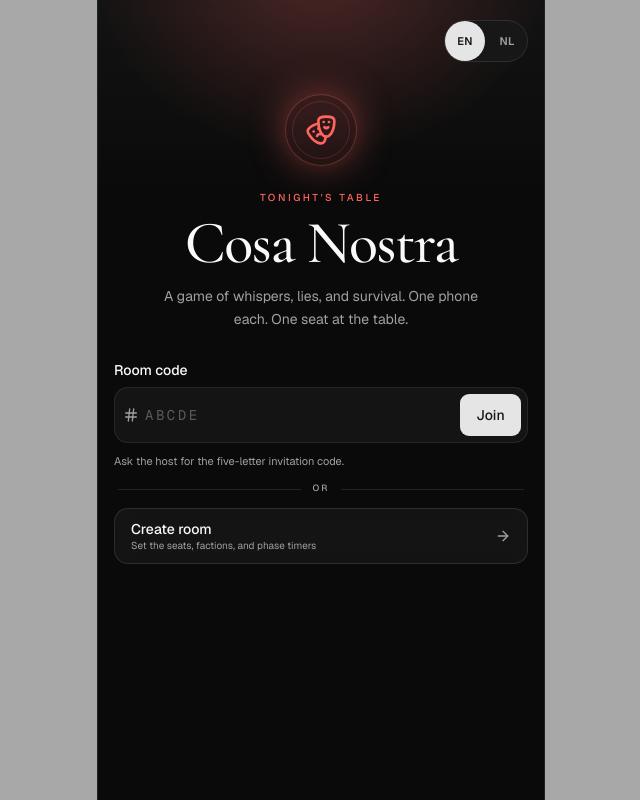
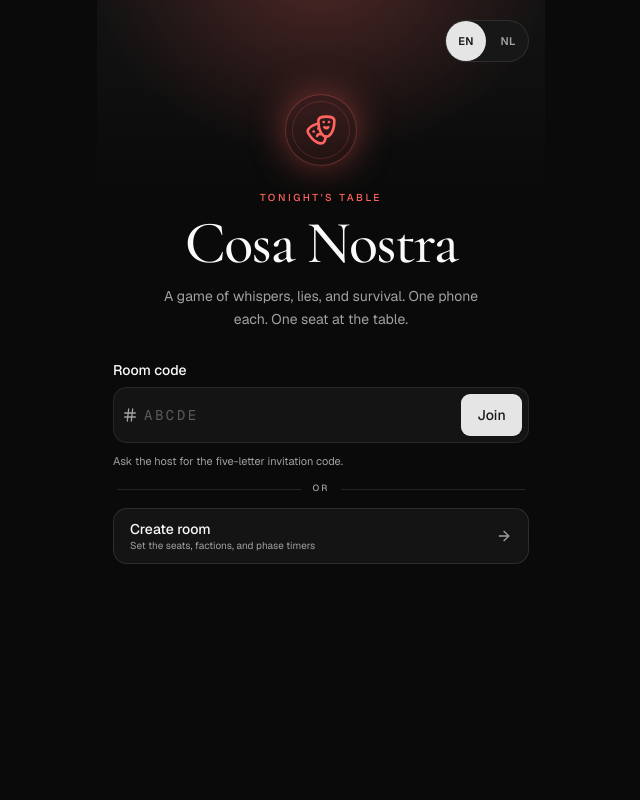
Before and after one commit to bindothorpe/cosa-nostra-ui, a Next.js app: page / in a window 1280 px wide. Shown: the whole page, without its empty margins (319-959 px from the left). Built offline with nearby package versions, Linux system fonts and the light colour scheme; no server answers.

Commit message:
feat: :sparkles: Updated background colors

```diff
--- a/app/globals.css
+++ b/app/globals.css
@@ -172,7 +172,8 @@
     @apply bg-background text-foreground;
   }
   html {
-    @apply font-sans;
+    @apply bg-background font-sans;
+    color-scheme: dark;
     -webkit-tap-highlight-color: transparent;
   }
   body {
--- a/app/layout.tsx
+++ b/app/layout.tsx
@@ -31,6 +31,8 @@ export const viewport: Viewport = {
   width: "device-width",
   initialScale: 1,
   interactiveWidget: "resizes-content",
+  themeColor: "#0a0a0a",
+  colorScheme: "dark",
 };
 
 export const metadata: Metadata = {
@@ -39,6 +41,7 @@ export const metadata: Metadata = {
     "A mobile-first mock UI for the Cosa Nostra social deduction game.",
   appleWebApp: {
     title: "Cosa Nostra",
+    statusBarStyle: "black",
   },
 };
 
@@ -49,7 +52,7 @@ async function IntlShell({ children }: { children: React.ReactNode }) {
     <NextIntlClientProvider>
       <div
         lang={locale}
-        className="relative isolate mx-auto flex min-h-dvh w-full max-w-md flex-col overflow-x-clip border-x bg-background"
+        className="relative isolate mx-auto flex min-h-dvh w-full max-w-md flex-col overflow-x-clip bg-background"
       >
         <PhaseGlow />
         {children}
@@ -65,11 +68,11 @@ export default function RootLayout({ children }: LayoutProps<"/">) {
       className={`${geistSans.variable} ${geistMono.variable} ${cormorant.variable} dark h-full antialiased`}
       suppressHydrationWarning
     >
-      <body className="min-h-dvh bg-muted/40 text-foreground">
+      <body className="min-h-dvh bg-background text-foreground">
         <GameProvider>
           <Suspense
             fallback={
-              <div className="mx-auto flex min-h-dvh w-full max-w-md flex-col border-x bg-background" />
+              <div className="mx-auto flex min-h-dvh w-full max-w-md flex-col bg-background" />
             }
           >
             <IntlShell>{children}</IntlShell>
```
Also changed, not shown: app/manifest.json.
